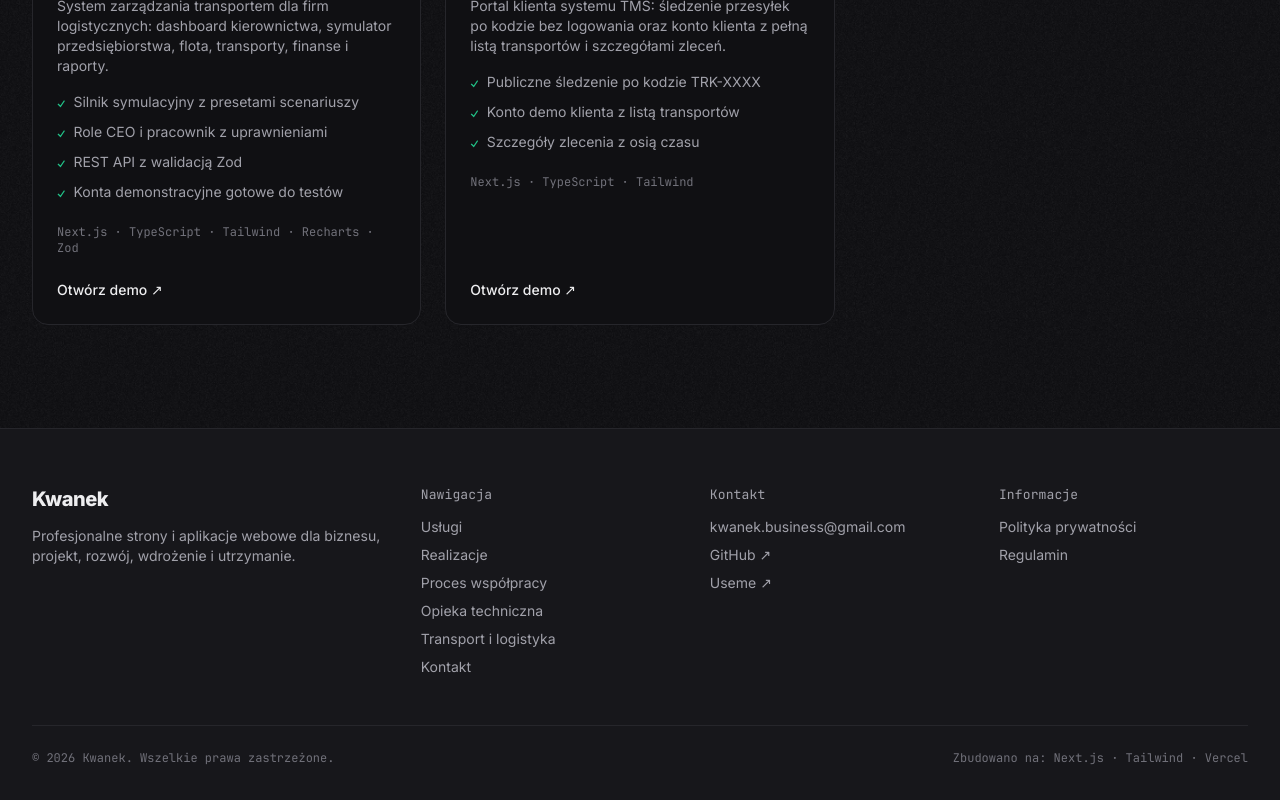
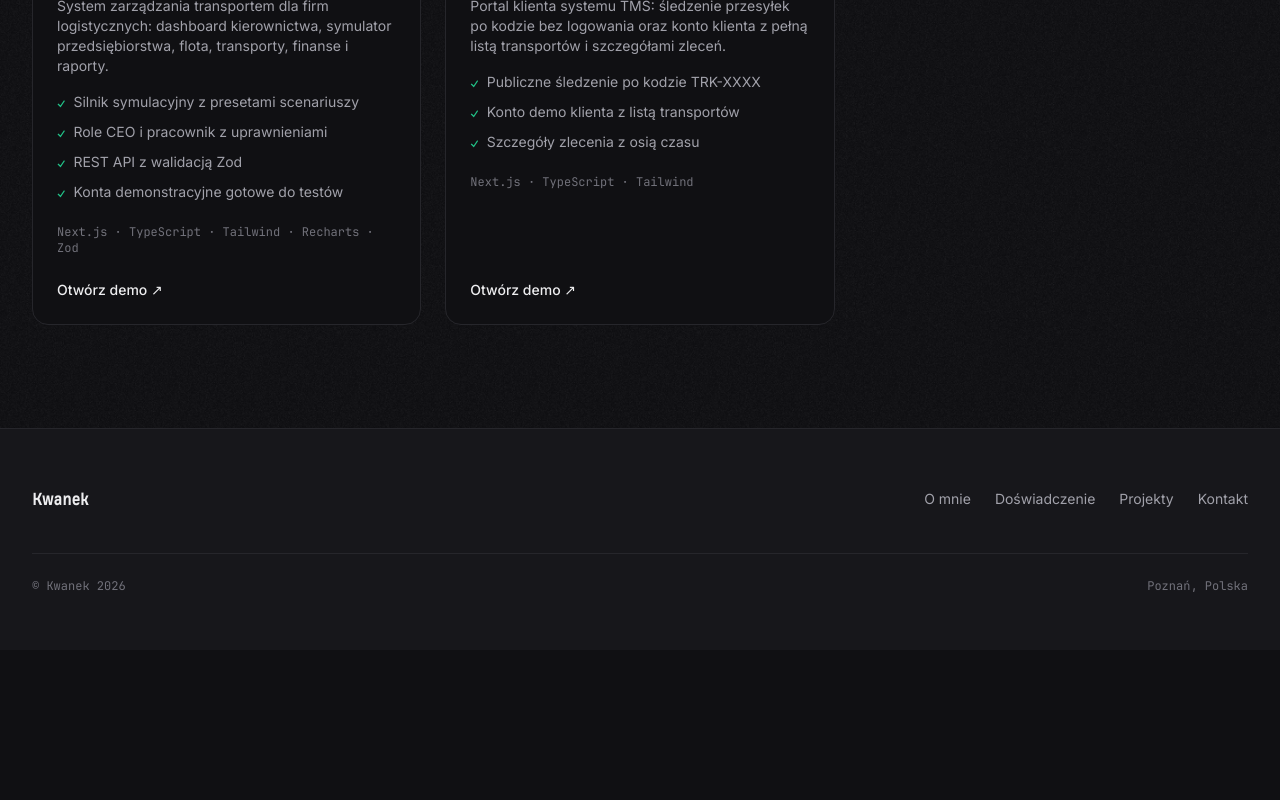
Before and after one commit to KwanekDev/kwanek-demos, a Next.js app: page / in a window 1280 px wide. Shown: the part 706-1506 px from the top of the page. After the commit the page ends 1356 px from the top, so only its background shows below. Built offline with nearby package versions, Linux system fonts and the light colour scheme.

Commit message:
Przekopiuj stopkę 1:1 ze strony głównej kwanek.pl

```diff
--- a/src/components/Footer.tsx
+++ b/src/components/Footer.tsx
@@ -1,47 +1,28 @@
-import { site } from "@/content/site";
+const FOOTER_LINKS = [
+  { href: "https://kwanek.pl/#about", label: "O mnie" },
+  { href: "https://kwanek.pl/#work", label: "Doświadczenie" },
+  { href: "https://kwanek.pl/#projects", label: "Projekty" },
+  { href: "https://kwanek.pl/#contact", label: "Kontakt" },
+];
 
 export function Footer() {
   return (
     <footer className="border-t border-[var(--color-border)] bg-[var(--color-bg-alt)]">
       <div className="container-page py-14">
-        <div className="grid gap-10 md:grid-cols-[1.4fr_1fr_1fr_1fr]">
-          <div>
-            <span className="text-xl font-extrabold tracking-tight">{site.brand}</span>
-            <p className="mt-3 max-w-sm text-sm text-[var(--color-muted)]">
-              Profesjonalne strony i aplikacje webowe dla biznesu, projekt, rozwój, wdrożenie i utrzymanie.
-            </p>
-          </div>
-          <div>
-            <p className="label mb-3">Nawigacja</p>
-            <ul className="space-y-2 text-sm text-[var(--color-muted)]">
-              <li><a href="https://kwanek.pl/#uslugi" className="hover:text-[var(--color-fg)]">Usługi</a></li>
-              <li><a href="https://kwanek.pl/#projects" className="hover:text-[var(--color-fg)]">Realizacje</a></li>
-              <li><a href="https://kwanek.pl/#proces" className="hover:text-[var(--color-fg)]">Proces współpracy</a></li>
-              <li><a href="https://kwanek.pl/opieka-techniczna" className="hover:text-[var(--color-fg)]">Opieka techniczna</a></li>
-              <li><a href="https://kwanek.pl/branze/transport-logistyka" className="hover:text-[var(--color-fg)]">Transport i logistyka</a></li>
-              <li><a href="https://kwanek.pl/#contact" className="hover:text-[var(--color-fg)]">Kontakt</a></li>
-            </ul>
-          </div>
-          <div>
-            <p className="label mb-3">Kontakt</p>
-            <ul className="space-y-2 text-sm text-[var(--color-muted)]">
-              <li><a href={"mailto:" + site.email} className="hover:text-[var(--color-fg)]">{site.email}</a></li>
-              <li><a href={site.githubUrl} target="_blank" rel="noopener noreferrer" className="hover:text-[var(--color-fg)]">GitHub ↗</a></li>
-              <li><a href={site.usemeUrl} target="_blank" rel="noopener noreferrer" className="hover:text-[var(--color-fg)]">Useme ↗</a></li>
-            </ul>
-          </div>
-          <div>
-            <p className="label mb-3">Informacje</p>
-            <ul className="space-y-2 text-sm text-[var(--color-muted)]">
-              <li><a href="https://kwanek.pl/prywatnosc" className="hover:text-[var(--color-fg)]">Polityka prywatności</a></li>
-              <li><a href="https://kwanek.pl/regulamin" className="hover:text-[var(--color-fg)]">Regulamin</a></li>
-            </ul>
+        <div className="flex flex-wrap items-center justify-between gap-6">
+          <span className="font-display text-xl font-bold tracking-tight">Kwanek</span>
+          <div className="flex flex-wrap gap-x-6 gap-y-2 text-sm text-[var(--color-muted)]">
+            {FOOTER_LINKS.map((l) => (
+              <a key={l.href} href={l.href} className="hover:text-[var(--color-fg)]">
+                {l.label}
+              </a>
+            ))}
           </div>
         </div>
-        <div className="mt-12 border-t border-[var(--color-border)] pt-6">
+        <div className="mt-10 border-t border-[var(--color-border)] pt-6">
           <div className="flex flex-wrap items-center justify-between gap-4 font-mono text-xs text-[var(--color-muted-soft)]">
-            <span>© {new Date().getFullYear()} {site.brand}. Wszelkie prawa zastrzeżone.</span>
-            <span>Zbudowano na: Next.js · Tailwind · Vercel</span>
+            <span>© Kwanek {new Date().getFullYear()}</span>
+            <span>Poznań, Polska</span>
           </div>
         </div>
       </div>
```
